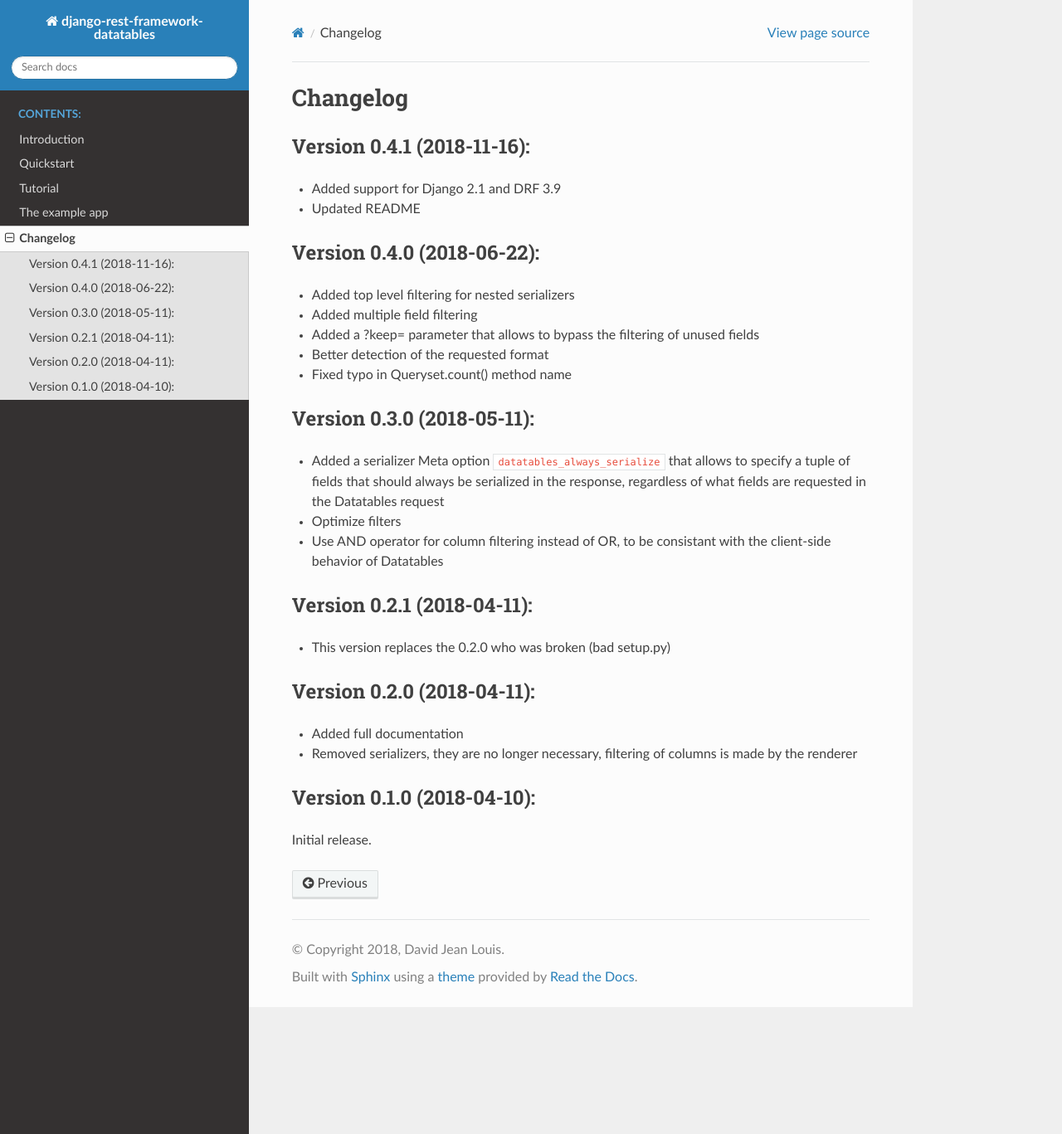
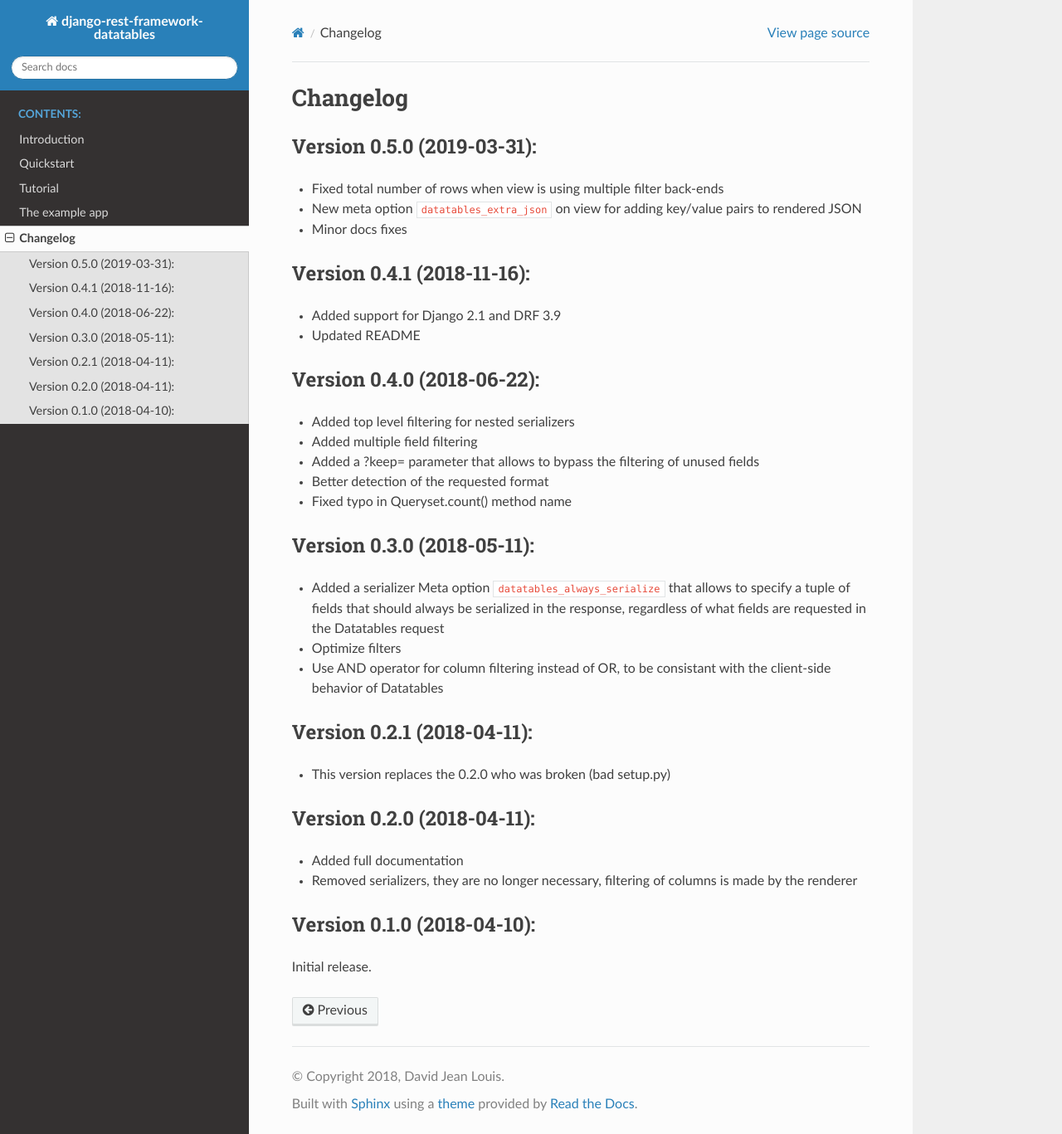
Before and after one commit to izimobil/django-rest-framework-datatables, a Sphinx documentation site: the page built from docs/changelog.rst, in a window 1280 px wide and 1367 px high. Shown: the whole window at 83% size. Built offline with Sphinx 7.4.7 and the Read the Docs theme 2.0.0, drawn with Linux system fonts in a browser that asks for light colours.

Commit message:
Release 0.5.0

```diff
--- a/docs/changelog.rst
+++ b/docs/changelog.rst
@@ -1,5 +1,12 @@
 Changelog
 =========
+
+Version 0.5.0 (2019-03-31):
+---------------------------
+
+- Fixed total number of rows when view is using multiple filter back-ends
+- New meta option ``datatables_extra_json`` on view for adding key/value pairs to rendered JSON
+- Minor docs fixes
 
 Version 0.4.1 (2018-11-16):
 ---------------------------
--- a/rest_framework_datatables/__init__.py
+++ b/rest_framework_datatables/__init__.py
@@ -1 +1 @@
-__version__ = '0.4.1'
+__version__ = '0.5.0'
```
